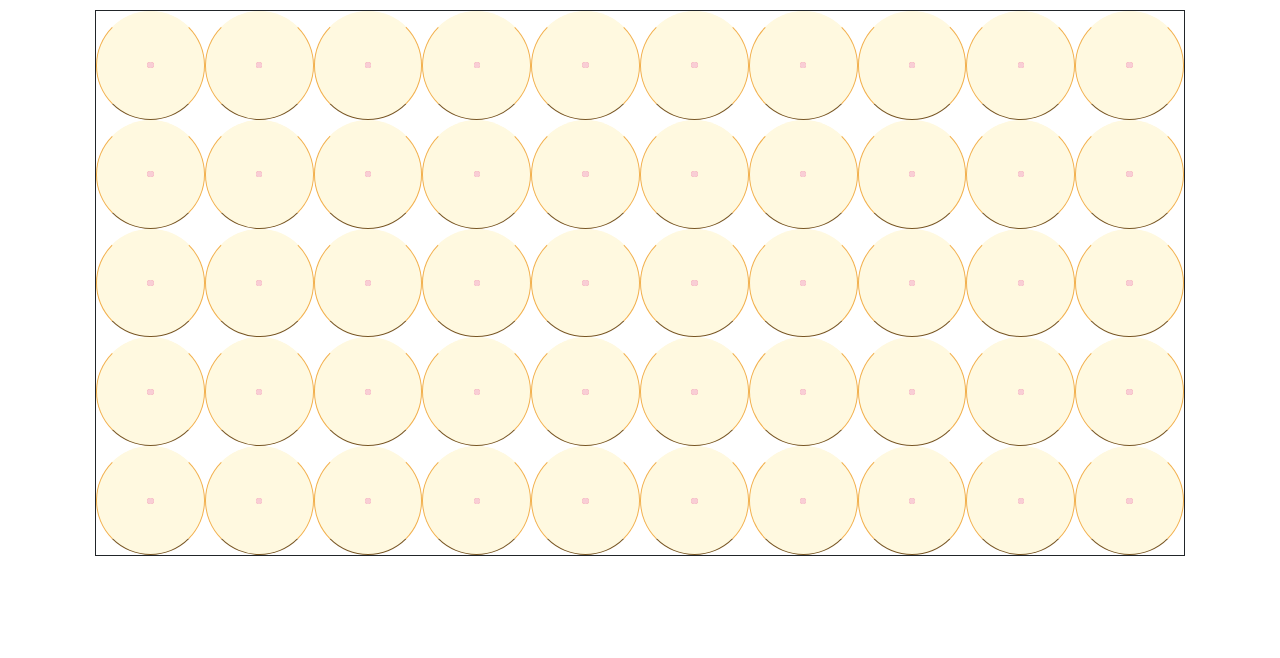
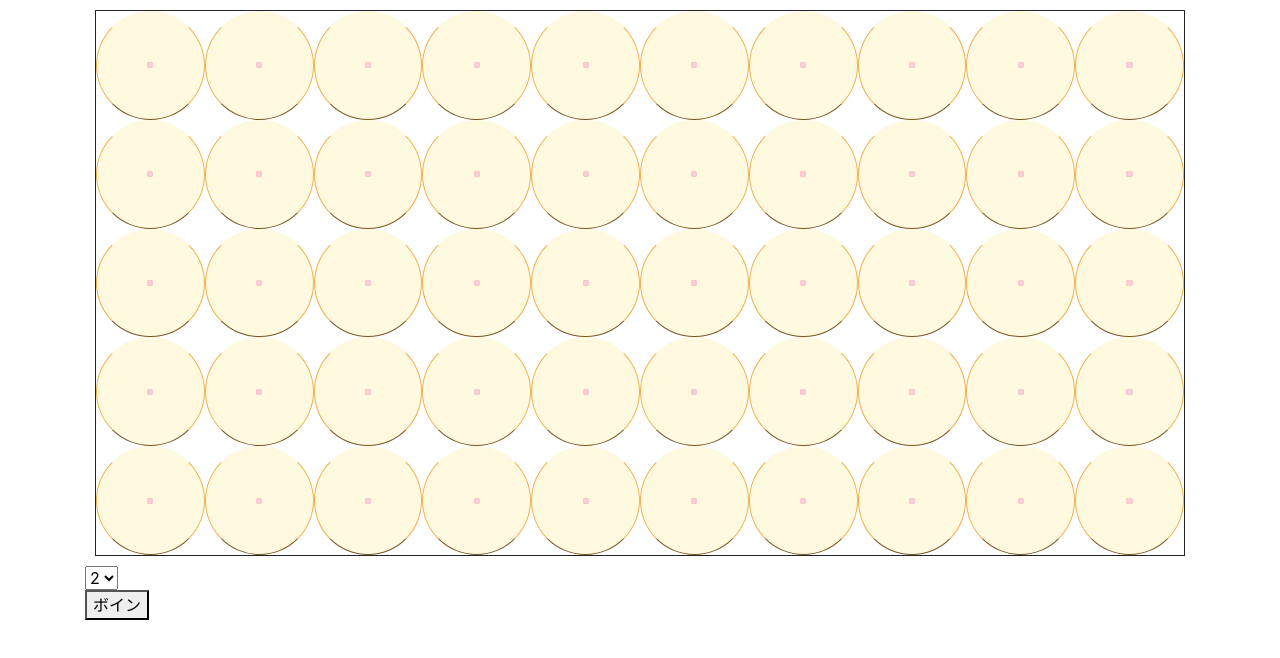
Before and after one commit to isseiezawa/boin_boin_fortune_telling, a Vue app: page / in a window 1280 px wide. Shown: the top 658 px of the page. Built offline with nearby package versions, Linux system fonts and the light colour scheme.

Commit message:
Add: ピックアップする文字数を設定できるようdata追加
indexがランダムに選ばれた数字に含まれているかどうかチェックする動作を試すv-if文を記述しています

```diff
--- a/src/views/MainPage.vue
+++ b/src/views/MainPage.vue
@@ -4,11 +4,21 @@
       <ul>
         <li v-for="(japanese_word, index) in japanese_words" :key="index">
           <span class="perfect-circle">
-            <span class="circle">{{ japanese_word }} {{index}}</span>
+            <span class="circle">{{ japanese_word }}</span>
           </span>
+          <div v-if="random_words.includes(index)">ボイン</div>
         </li>
       </ul>
+      <!-- <div>{{randomPickupNumber()}}</div> -->
+      <select v-model="selected_number">
+        <option>2</option>
+        <option>3</option>
+        <option>4</option>
+        <option>5</option>
+        <option>6</option>
+      </select>
     </div>
+    <button @click="randomPickupNumber()">ボイン</button>
   </div>
 </template>
 
@@ -16,7 +26,9 @@
 export default {
   data(){
     return {
-      japanese_words: 'おこそとのほもよろんえけせてねへめえれゑうくすつぬふむゆるをいきしちにひみいりゐあかさたなはまやらわ'.split('').reverse()
+      japanese_words: 'おこそとのほもよろんえけせてねへめえれゑうくすつぬふむゆるをいきしちにひみいりゐあかさたなはまやらわ'.split('').reverse(),
+      selected_number: 2,
+      random_words: []
     }
   },
   methods: {
```
